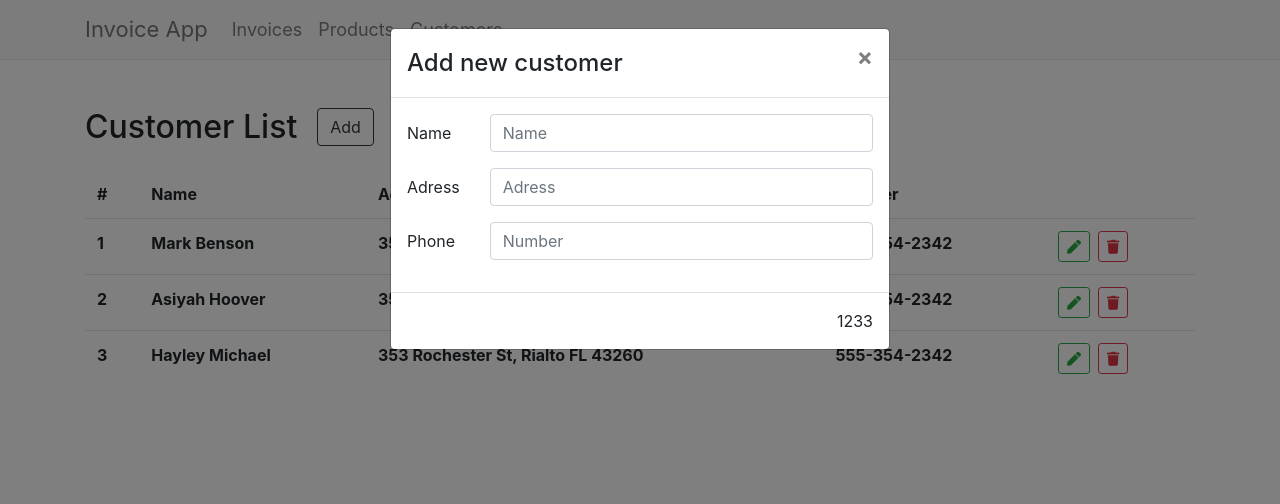
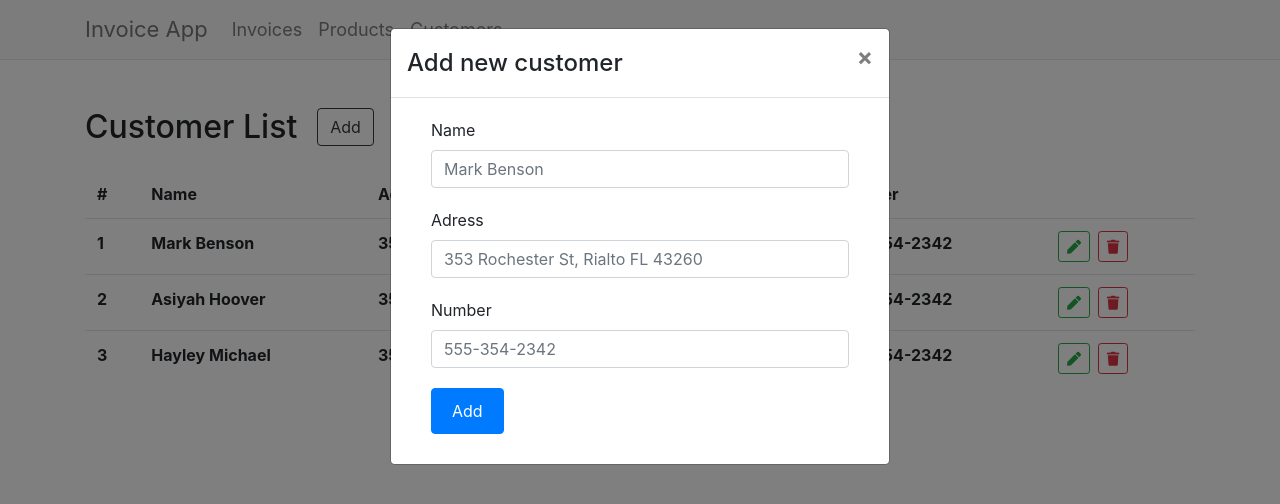
Before and after one commit to fast1sh/invoice-app, a React (Create React App) app: page / in a window 1280 px wide. Both pictures are taken after a click on the button "Add". Shown: the top 504 px of the page. Built offline with nearby package versions, Linux system fonts and the light colour scheme.

Commit message:
Add redux-form and formReducer

```diff
--- a/package.json
+++ b/package.json
@@ -10,7 +10,8 @@
     "react-redux": "^6.0.1",
     "react-router-dom": "^5.0.0",
     "react-scripts": "2.1.8",
-    "redux": "^4.0.1"
+    "redux": "^4.0.1",
+    "redux-form": "^8.2.0"
   },
   "scripts": {
     "start": "react-scripts start",
--- a/src/components/add-modal/add-modal.css
+++ b/src/components/add-modal/add-modal.css
@@ -0,0 +1,9 @@
+.modal__body {
+  padding: 5px 40px 30px 40px;
+}
+.modal__button {
+  padding: 10px 20px 10px 20px;
+}
+.form-group {
+  margin: 15px 0 20px 0;
+}
--- a/src/components/add-modal/add-modal.js
+++ b/src/components/add-modal/add-modal.js
@@ -1,55 +1,49 @@
 import React from "react";
-import { Modal, Form, Row, Col } from "react-bootstrap";
+import { Modal, Form, Row, Button } from "react-bootstrap";
 import { connect } from "react-redux";
 import { onCloseAddModal } from "../../actions";
 import './add-modal.css';
-import { bindActionCreators } from "C:/Users/Daniil/AppData/Local/Microsoft/TypeScript/3.4/node_modules/redux";
+import { bindActionCreators } from "redux";
+import { Field, reduxForm } from "redux-form";
 
 const AddModal = (props) => {
-  console.log('addmodal', props);
   return (
     <React.Fragment>
       <Modal show={props.showAddModal} onHide={props.onHide}>
         <Modal.Header closeButton>
           <Modal.Title>Add new customer</Modal.Title>
         </Modal.Header>
-        <Modal.Body>
+        <Modal.Body className="modal__body">
           <Form>
             <Form.Group as={Row}>
-              <Form.Label column sm={2}>
+              <Form.Label>
                 Name
               </Form.Label>
-              <Col sm={10}>
-                <Form.Control type="name" placeholder="Name"/>
-              </Col>
+              <Form.Control type="name" placeholder="Mark Benson"/>
             </Form.Group>
             <Form.Group as={Row}>
-              <Form.Label column sm={2}>
+              <Form.Label>
                 Adress
               </Form.Label>
-              <Col sm={10}>
-                <Form.Control type="adress" placeholder="Adress" />
-              </Col>
+              <Form.Control type="adress" placeholder="353 Rochester St, Rialto FL 43260" />
             </Form.Group>
             <Form.Group as={Row}>
-              <Form.Label column sm={2}>
-                Phone
+              <Form.Label>
+                Number
               </Form.Label>
-              <Col sm={10}>
-                <Form.Control type="number" placeholder="Number" />
-              </Col>
+              <Form.Control type="phone" placeholder="555-354-2342" />
             </Form.Group>
+            <Button variant="primary" type="submit" className="modal__button">
+              Add
+            </Button>
           </Form>
         </Modal.Body>
-        <Modal.Footer>
-          1233
-        </Modal.Footer>
       </Modal>
     </React.Fragment>
   )
 };
 
-const mapStateToProps = ({ showAddModal }) => {
+const mapStateToProps = ({ customerPage: { showAddModal }}) => {
   return { showAddModal };
 };
 
--- a/src/components/app/app.js
+++ b/src/components/app/app.js
@@ -2,7 +2,6 @@ import React, { Component } from "react";
 import Header from "../header";
 import { CustomerPage } from "../pages";
 import './app.css';
-import AddModal from "../add-modal";
 
 export default class App extends Component {
   render() {
@@ -10,7 +9,6 @@ export default class App extends Component {
       <div className="app">
         <Header />
         <CustomerPage />
-        <AddModal />
       </div>
     )
   }
--- a/src/components/item-table-components/item-table-body.js
+++ b/src/components/item-table-components/item-table-body.js
@@ -5,7 +5,7 @@ const ItemTableBody = (props) => {
 
   const { items, onEdited, onDeleted } = props;
 
-  console.log('body', onDeleted);
+  console.log('body', props);
 
   return items.map((item, idx) => {
     const itemKeys = Object.keys(item).slice(1);
--- a/src/components/pages/customer-page.js
+++ b/src/components/pages/customer-page.js
@@ -6,6 +6,7 @@ import withInvoiceAppService from "../hoc/with-invoice-app-service";
 import { fetchCustomers, onCustomerDeleted, onShowAddModal } from "../../actions/index";
 import Loader from "../loader";
 import { bindActionCreators } from "redux";
+import AddModal from "../add-modal";
 
 const customerTableLabels = ['#', 'Name', 'Adress', 'Number'];
 
@@ -35,12 +36,13 @@ class CustomerPageContainer extends Component {
     return (
       <ItemPage title="Customer List" onAdd={onShowAddModal}>
         <ItemTable labels={customerTableLabels} items={customers} onDeleted={onCustomerDeleted} />
+        <AddModal />
       </ItemPage>
     )
   }
 }
 
-const mapStateToProps = ({ customers, loading, error }) => {
+const mapStateToProps = ({ customerPage: { customers, loading, error }}) => {
   return { customers, loading, error };
 };
 
--- a/src/store.js
+++ b/src/store.js
@@ -1,7 +1,16 @@
-import { createStore } from "redux";
-
+import { createStore, combineReducers } from "redux";
+import { reducer as formReducer } from "redux-form";
 import reducer from "./reducers";
 
-const store = createStore(reducer);
+const reducers = {
+  customerPage: reducer,
+  form: formReducer
+};
+
+const rootReducer = combineReducers(reducers);
+
+const store = createStore(rootReducer);
+
+console.log(store.getState());
 
 export default store;
```
Also changed, not shown: 1 other file (tests, documents, lock files or other folders).
